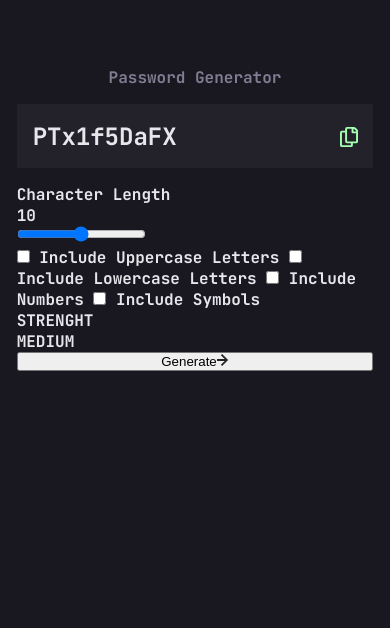
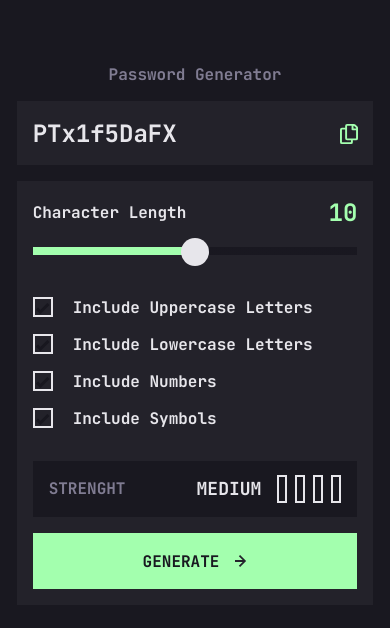
Before and after one commit to gkilasonia/password-generator-app, a plain HTML site: page index.html in a window 390 px wide. Drawn offline with Linux system fonts and the light colour scheme.

Commit message:
mobile version almost done

```diff
--- a/index.html
+++ b/index.html
@@ -30,37 +30,93 @@
       <!-- Main container -->
 
       <div class="main-container">
+        <!-- Range section -->
+
         <div class="range-section">
-          <div>
-            <p>Character Length</p>
-            <p>10</p>
+          <div class="range-text-container">
+            <label for="range-bar">Character Length</label>
+            <p class="range-number">10</p>
           </div>
-          <input type="range" name="" id="" />
+          <input
+            class="range-bar"
+            type="range"
+            name=""
+            id="range-bar"
+            min="4"
+            max="16"
+            step="1"
+          />
         </div>
+
+        <!-- Checkbox section -->
+
         <div class="checkbox-section">
-          <input type="checkbox" name="" id="" />
-          <label for="">Include Uppercase Letters</label>
-          <input type="checkbox" name="" id="" />
-          <label for="">Include Lowercase Letters</label>
-          <input type="checkbox" name="" id="" />
-          <label for="">Include Numbers</label>
-          <input type="checkbox" name="" id="" />
-          <label for="">Include Symbols</label>
+          <div class="checkbox-container">
+            <input class="checkbox" type="checkbox" id="checkbox-1" />
+            <img
+              class="checkmark"
+              src="./assets/images/icon-check.svg"
+              alt=""
+            />
+            <label class="checkbox-label" for="checkbox-1"
+              >Include Uppercase Letters
+            </label>
+          </div>
+          <div class="checkbox-container">
+            <input class="checkbox" type="checkbox" id="checkbox-2" /><img
+              class="checkmark"
+              src="./assets/images/icon-check.svg"
+              alt=""
+            />
+            <label class="checkbox-label" for="checkbox-2"
+              >Include Lowercase Letters</label
+            >
+          </div>
+          <div class="checkbox-container">
+            <input class="checkbox" type="checkbox" id="checkbox-3" /><img
+              class="checkmark"
+              src="./assets/images/icon-check.svg"
+              alt=""
+            />
+            <label class="checkbox-label" for="checkbox-3"
+              >Include Numbers</label
+            >
+          </div>
+          <div class="checkbox-container">
+            <input class="checkbox" type="checkbox" id="checkbox-4" /><img
+              class="checkmark"
+              src="./assets/images/icon-check.svg"
+              alt=""
+            />
+            <label class="checkbox-label" for="checkbox-4"
+              >Include Symbols</label
+            >
+          </div>
         </div>
-        <div>
-          <p>STRENGHT</p>
-          <div>
-            <p>MEDIUM</p>
-            <div>
-              <div></div>
-              <div></div>
-              <div></div>
-              <div></div>
+
+        <!-- Strenght gauge section -->
+
+        <div class="strenght-gauge-container">
+          <p class="strenght-header">STRENGHT</p>
+          <div class="strenght-level-container">
+            <p class="strenght-text">MEDIUM</p>
+            <div class="strenght-container">
+              <div class="strenght"></div>
+              <div class="strenght"></div>
+              <div class="strenght"></div>
+              <div class="strenght"></div>
             </div>
           </div>
         </div>
-        <button>
-          Generate<img src="assets/images/icon-arrow-right.svg" alt="" />
+
+        <!-- Generate button -->
+
+        <button class="generate-btn">
+          GENERATE<img
+            class="arrow"
+            src="assets/images/icon-arrow-right.svg"
+            alt=""
+          />
         </button>
       </div>
     </main>
--- a/style/style.css
+++ b/style/style.css
@@ -51,7 +51,7 @@ body {
   color: var(--Text);
   width: 100vw;
   height: 100vh;
-  padding: 17.06% 4.264% 0 4.264%;
+  padding: calc(67.75px - 1vw) 4.266% 0 4.266%;
 }
 
 main {
@@ -101,4 +101,190 @@ main {
 .main-container {
   display: flex;
   flex-direction: column;
+  width: 100%;
+  background-color: var(--Password-generator-background);
+  padding: 1rem;
 }
+
+.range-section {
+  display: flex;
+  flex-direction: column;
+}
+
+.range-text-container {
+  display: flex;
+  justify-content: space-between;
+  align-items: center;
+}
+
+.range-number {
+  font-size: 24px;
+  line-height: 1.3333;
+  color: #a4ffaf;
+}
+
+/* Input range bar */
+
+.range-bar {
+  appearance: none;
+  background-color: transparent;
+  cursor: pointer;
+  margin-top: 8px;
+  height: 28px;
+}
+
+/* Chrome */
+
+.range-bar::-webkit-slider-runnable-track {
+  background: linear-gradient(
+    to right,
+    var(--Strenght-strong) 50%,
+    var(--Body-background) 50%
+  );
+  height: 8px;
+}
+
+/* Chrome */
+
+.range-bar::-webkit-slider-thumb {
+  appearance: none;
+  background-color: var(--Text);
+  width: 28px;
+  height: 28px;
+  border-radius: 50%;
+  margin-top: -9px;
+}
+
+/* Firefox and IE */
+
+.range-bar::-moz-range-thumb,
+.range-bar::-ms-thumb {
+  background-color: var(--Text);
+  width: 28px;
+  height: 28px;
+  border-radius: 50%;
+}
+
+.range-bar:focus::-moz-range-thumb,
+.range-bar:focus::-ms-thumb {
+  border: 2px solid var(--Strenght-strong);
+  background-color: var(--Body-background);
+}
+
+/* Checkbox section */
+
+.checkbox-section {
+  display: flex;
+  flex-direction: column;
+  gap: 16px;
+  margin: 32px 0;
+}
+
+.checkbox-container {
+  display: flex;
+  align-items: center;
+  gap: 20px;
+  position: relative;
+}
+
+.checkbox {
+  appearance: none;
+  width: 20px;
+  height: 20px;
+  border: 2px solid var(--Text);
+  cursor: pointer;
+}
+
+.checkbox:checked {
+  border: none;
+  background-color: var(--Strenght-strong);
+  visibility: visible;
+}
+
+.checkmark {
+  position: absolute;
+  top: 6px;
+  left: 3px;
+  display: inherit;
+  cursor: pointer;
+}
+
+.checkbox-label {
+  position: relative;
+  line-height: 1.3125;
+  user-select: none;
+  cursor: pointer;
+}
+
+/* Strenght gauge container */
+
+.strenght-gauge-container {
+  display: flex;
+  justify-content: space-between;
+  align-items: center;
+  padding: 14px 16px;
+  margin-bottom: 16px;
+  background-color: var(--Body-background);
+}
+
+.strenght-header {
+  line-height: 1.3125;
+  color: var(--Header);
+}
+
+.strenght-level-container {
+  display: flex;
+  align-items: center;
+  gap: 16px;
+}
+
+.strenght-text {
+  font-size: 18px;
+}
+
+.strenght-container {
+  display: flex;
+  gap: 8px;
+}
+
+.strenght {
+  width: 10px;
+  height: 28px;
+  border: 2px solid var(--Text);
+}
+
+/* Generate button */
+
+.generate-btn {
+  background-color: var(--Strenght-strong);
+  color: var(--Body-background);
+  font-family: var(--Bold);
+  font-style: normal;
+  font-weight: 700;
+  font-size: 16px;
+  line-height: 21px;
+  text-align: center;
+  border: none;
+  padding: 18px 0 17px 0;
+}
+
+.arrow {
+  margin-left: 16px;
+}
+
+/* Hover Effect */
+
+.range-bar:hover::-webkit-slider-thumb {
+  border: 2px solid var(--Strenght-strong);
+  background-color: var(--Body-background);
+}
+
+.generate-btn:hover {
+  background-color: var(--Body-background);
+  color: var(--Strenght-strong);
+  border: 2px solid var(--Strenght-strong);
+} /* Think how to change arrow color on hover */
+
+.copy-icon:hover {
+  /* Think how to change copy icon color on hover */
+}
```
